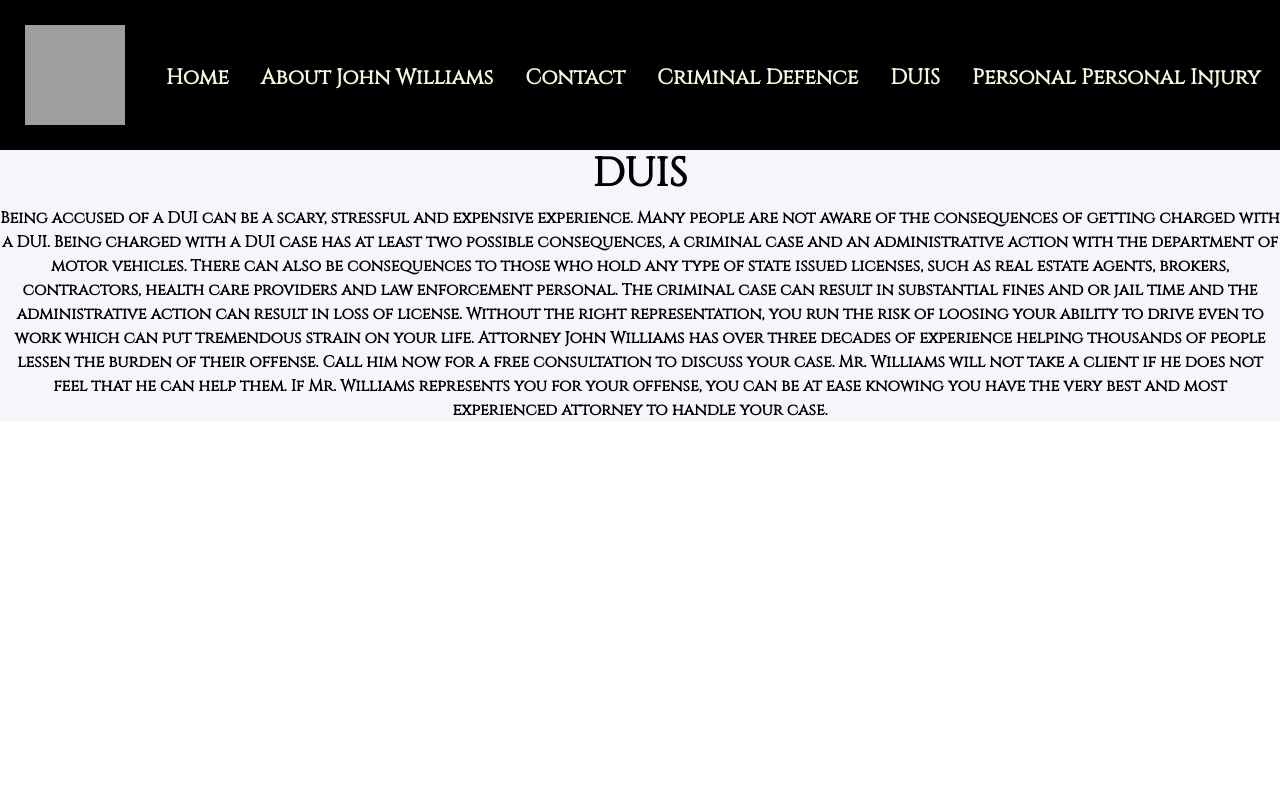
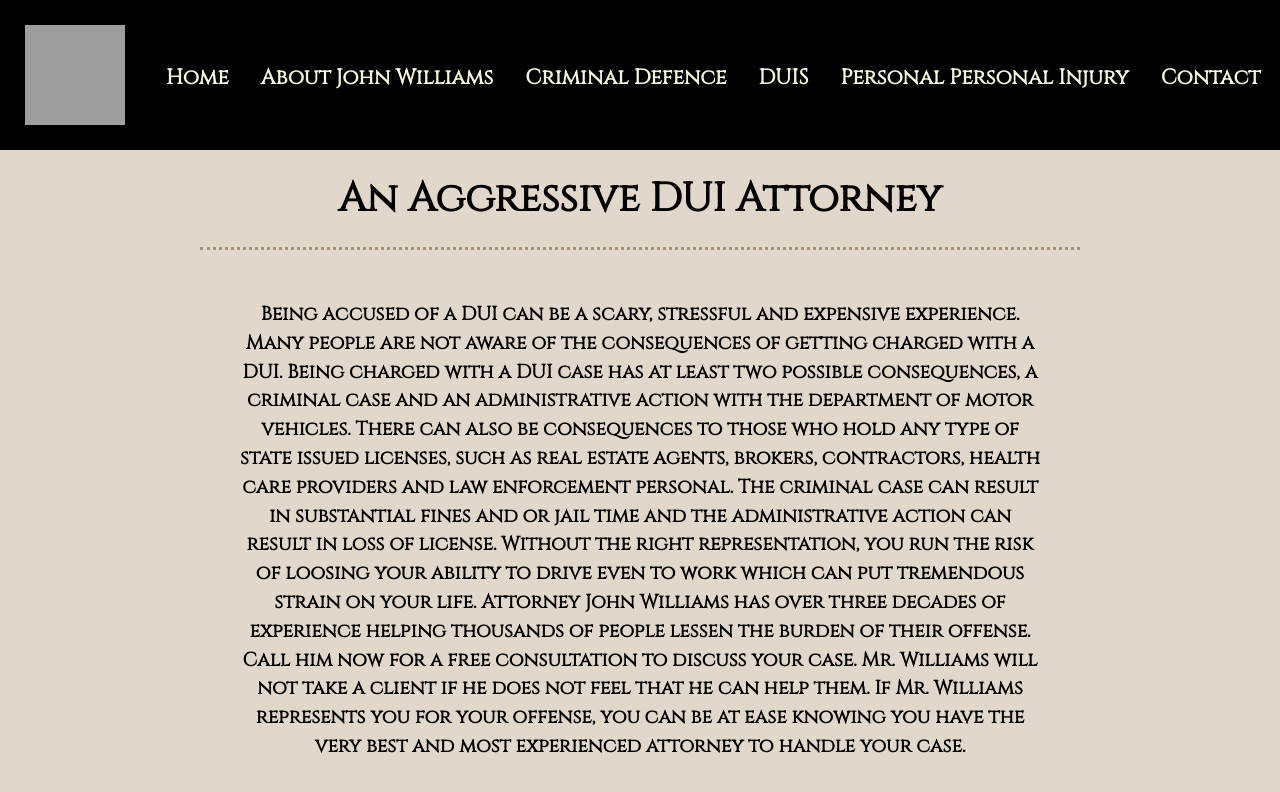
Before and after one commit to zacwillmington/john-williams-law, a React (Create React App) app in the folder client/: page /duis in a window 1280 px wide. Shown: the top 792 px of the page. Built offline with nearby package versions, Linux system fonts and the light colour scheme; grey boxes are pictures that could not be loaded.

Commit message:
Styling to criminal defence, conact and personal injury pages.

```diff
--- a/client/package.json
+++ b/client/package.json
@@ -6,6 +6,7 @@
     "bootstrap": "^4.3.1",
     "react": "^16.8.6",
     "react-dom": "^16.8.6",
+    "react-icons": "^3.7.0",
     "react-router": "^5.0.0",
     "react-router-dom": "^5.0.0",
     "react-scripts": "3.0.1"
--- a/client/src/App.css
+++ b/client/src/App.css
@@ -6,6 +6,11 @@
 
 html {
   height: 100%;
+}
+
+svg {
+  font-size: 3em;
+  color: #A59374;
 }
 h1, h2, h3, h4, h5, h6, span, p, a{
   font-weight: 600;
@@ -203,13 +208,7 @@ p#img-p-law-book , p#img-p-breathlyser, p#img-p-jail-cell {
   background-color: #A59374;
 }
 
-
-.about-page-p{
-  /* display: inline-block; */
-}
-
 .john-williams-img {
-  /* display: inline-block; */
   width: 400px;
   height: 600px;
 }
@@ -217,6 +216,78 @@ p#img-p-law-book , p#img-p-breathlyser, p#img-p-jail-cell {
 .john-williams-img img {
   width: 100%;
 }
+
+
+/* contact page */
+
+.contact-page {
+  background-color: #E1D8CB;
+  height: 600px;
+}
+
+.contact-page h1 {
+  background-color: #A59374;
+  margin-bottom:120px;
+}
+
+.contact-page p {
+  margin: 25px;
+  font-size: 1.2em;
+  display: inline-block;
+  font-weight: bold;
+}
+
+.contact-page__email, .contact-page__phone, .contact-page__address {
+  /* width: 450px; */
+  margin: auto;
+}
+
+.contact-page__email p, .contact-page__phone p, .contact-page__address p {
+  width: 310px;
+}
+
+/* Criminal Defence */
+
+
+.criminal-defence {
+  background-color: #E1D8CB;
+  min-height: 600px;
+  padding-bottom: 100px;
+}
+.criminal-defence h1 {
+  padding-top: 25px;
+  background-color: #A59374;
+  height: 100px;
+  margin-bottom: 100px;
+}
+
+.criminal-defence p {
+  max-width: 800px;
+  font-size: 1.2em;
+  margin: auto;
+}
+
+/* DUI's Page  */
+
+.duis-page {
+  background-color: #E1D8CB;
+  padding-bottom: 100px;
+  min-height: 800px;
+}
+
+.duis-page h1 {
+  padding-top: 25px;
+  height: 100px;
+  border-bottom: 3px dotted #A59374;
+  margin: 0px 200px 50px 200px;
+}
+
+.duis-page p {
+  max-width: 800px;
+  font-size: 1.2em;
+  margin: auto;
+}
+
 
 .footer {
   height: 100px;
--- a/client/src/App.js
+++ b/client/src/App.js
@@ -22,10 +22,10 @@ function App() {
       <React.Fragment>
         <Route exact path='/' component={HomePage}/>
         <Route exact path='/about' component={AboutPage}/>
-        <Route exact path='/contact' component={ContactPage}/>
         <Route exact path='/duis' component={DUISPage}/>
         <Route exact path='/personalInjury' component={PersonalInjuryPage}/>
         <Route exact path='/criminalDefence' component={CriminalDefencePage}/>
+        <Route exact path='/contact' component={ContactPage}/>
       </React.Fragment>
       {/* <Footer/> */}
     </div>
--- a/client/src/components/ContactPage.js
+++ b/client/src/components/ContactPage.js
@@ -1,15 +1,23 @@
 import React, { Component } from 'react';
-
+import { FaPhone, FaMapMarker } from 'react-icons/fa';
+import { MdEmail } from 'react-icons/md';
 class ContactPage extends Component {
     render() {
         return (
-            <div>
+            <div className='contact-page'>
                 <h1>Contact</h1>
-                <span>Email</span>
-                <p>johnwilliamslaw@gmail.com</p>
-                <span>Phone</span>
-                <p>(760) 723-0069</p>
-                <span>Add Widgets</span>
+                <div className='contact-page__email'>
+                    <MdEmail />
+                    <p>johnwilliamslaw@gmail.com</p>
+                </div>
+                <div className='contact-page__phone'>
+                    <FaPhone />
+                    <p>(760) 723-0069</p>
+                </div>
+                <div className='contact-page__address'>
+                    <FaMapMarker />
+                    <p>Fallbrook San Diego, CA</p>
+                </div>
             </div>
         );
     }
--- a/client/src/components/CriminalDefencePage.js
+++ b/client/src/components/CriminalDefencePage.js
@@ -3,7 +3,7 @@ import React, { Component } from 'react';
 class CriminalDefencePage extends Component {
     render() {
         return (
-            <div>
+            <div className='criminal-defence'>
                 <h1>Criminal Defence Lawyer</h1>
                 <p>From misdemeanors to murder, John Williams' 37 year experience as a criminal defense attorney can assure you of the best possible outcome.  Drug possession, drug sales, assault, battery, domestic violence, white collar crime, insurance fraud, theft, are all matters with which Mr. Williams has extensive experience.   His pragmatic and practical approach to resolving criminal charges is forth right, to the point, free of unrealistic expectations or promises, based on the facts of your case and the applicable law.  He doesn't sugar coat it.  He tells it like it is.  If you seek unrealistic outcomes based on the facts and the law, or promises of favorable outcomes, seek representation elsewhere. For an honest, forthright and straight forward assessment of your case call John Williams now.</p>
             </div>
--- a/client/src/components/DUISPage.js
+++ b/client/src/components/DUISPage.js
@@ -3,8 +3,8 @@ import React, { Component } from 'react';
 class DUISPage extends Component {
     render() {
         return (
-            <div>
-             <h1>DUIS</h1>
+            <div className='duis-page'>
+             <h1>An Aggressive DUI Attorney</h1>
              <p>Being accused of a DUI can be a scary, stressful and expensive experience. Many people are not aware of the consequences of getting charged with a DUI.  Being charged with a DUI case has at least two possible consequences, a criminal case and an administrative action with the department of motor vehicles. There can also be consequences to those who hold any type of state issued licenses, such as real estate agents, brokers, contractors, health care providers and law enforcement personal. The criminal case can result in substantial fines and or jail time and the administrative action can result in loss of license.  Without the right representation, you run the risk of loosing your ability to drive even to work which can put tremendous strain on your life. Attorney John Williams has over three decades of experience helping thousands of people lessen the burden of their offense.  Call him now for a free consultation to discuss your case. Mr. Williams will not take a client if he does not feel that he can help them.  If Mr. Williams represents you for your offense, you can be at ease knowing you have the very best and most experienced attorney to handle your case.</p>
             </div>
         );
--- a/client/src/components/HomePage.js
+++ b/client/src/components/HomePage.js
@@ -6,7 +6,7 @@ class HomePage extends Component {
         <div className='homePage'>
             <div className='top-half'>
                 <div className='top-content'>
-                <div className='content-1'><h4><span>Severcing all of San Diego and Riverside counties</span></h4></div>
+                <div className='content-1'><h4><span>Servicing all of San Diego and Riverside counties</span></h4></div>
 
                 <div className='content-2'><h3><span>New clients will receive 20% off of their case. Case evaluations are free!</span></h3></div>
                 </div>
--- a/client/src/components/NavBar.js
+++ b/client/src/components/NavBar.js
@@ -9,10 +9,10 @@ class NavBar extends Component {
                 <ul className='nav'>
                     <li className='nav-link'><NavLink to='/' >Home</NavLink></li>
                     <li className='nav-link'><NavLink to='/about'>About John Williams</NavLink></li>
-                    <li className='nav-link'><NavLink to='/contact'>Contact</NavLink></li>
                     <li className='nav-link'><NavLink to='/criminalDefence'>Criminal Defence</NavLink></li>
                     <li className='nav-link'><NavLink to='/DUIS'>DUIS</NavLink></li>
                     <li className='nav-link'><NavLink to='/personalInjury'>Personal Personal Injury</NavLink></li>
+                    <li className='nav-link'><NavLink to='/contact'>Contact</NavLink></li>
                 </ul>
             </div>
         );
```
Also changed, not shown: client/src/components/AboutPage.js (+1 -1 lines), 2 other files (tests, documents, lock files or other folders).
